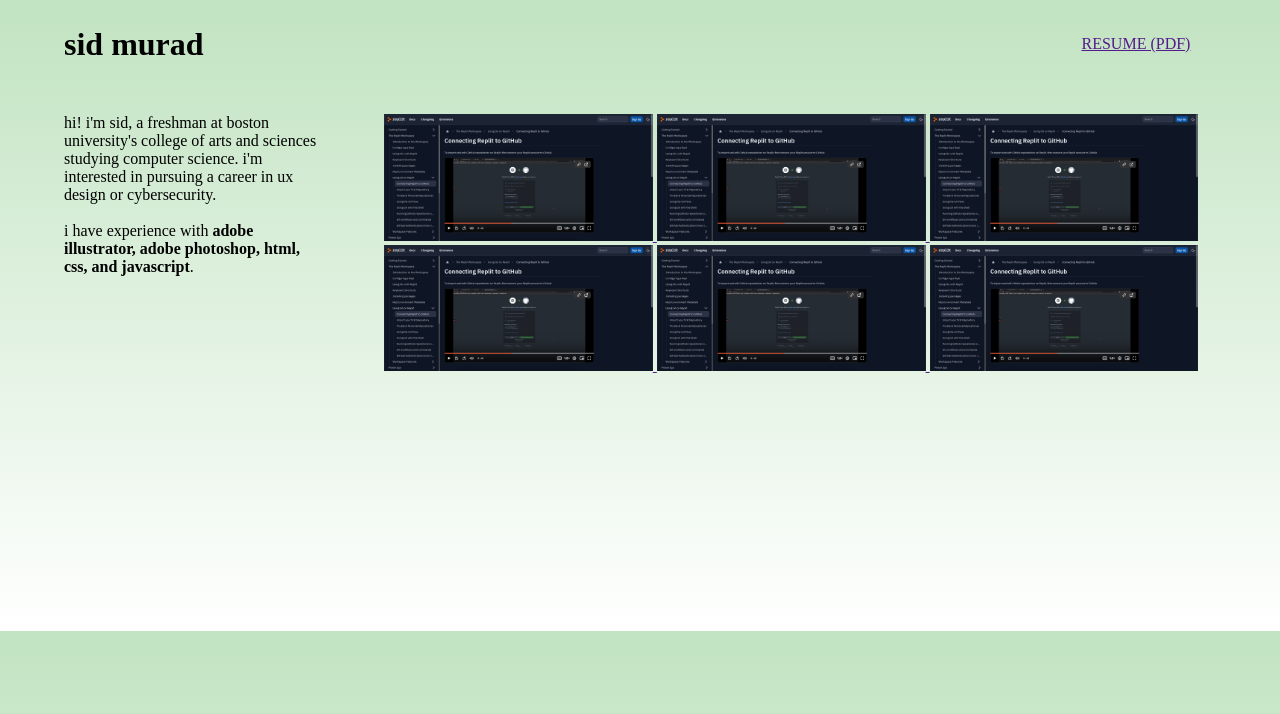
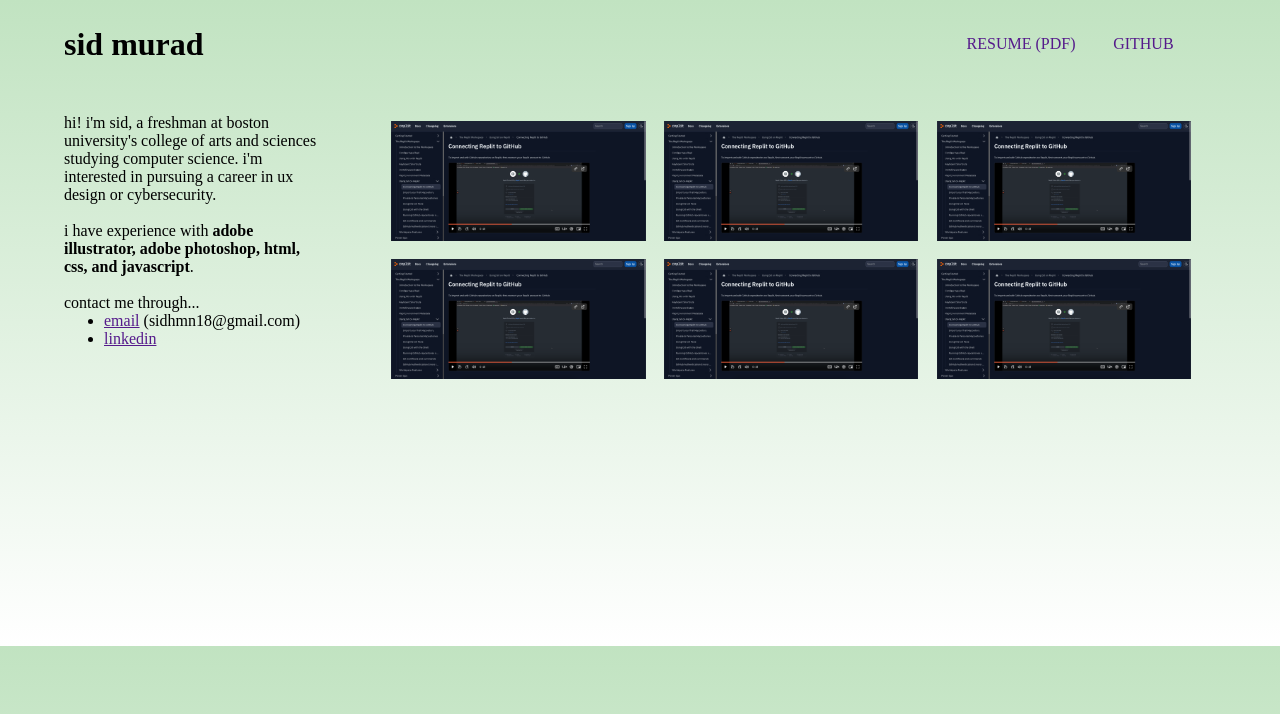
Before and after one commit to sidhmn/sidmurad, a plain HTML site: page index.html in a window 1280 px wide. Drawn offline with Linux system fonts and the light colour scheme.

Commit message:
update index

```diff
--- a/index.html
+++ b/index.html
@@ -13,11 +13,15 @@
     </h1>
   </header>
   <nav>
-    <a href="">RESUME (PDF)</a>
+    <ul>
+      <li><a href="">RESUME (PDF)</a></li>
+      <li><a href="">GITHUB</a></li>
+    </ul>
   </nav>
   </div>
 
   <main>
+    <div id="infoContainer">
       <p>
         hi! i'm sid, a freshman at boston university's college of arts and sciences
         studying computer science. i'm interested in pursuing a career in ux design or
@@ -25,17 +29,26 @@
         <br> <br>
         i have experience with <b>adobe illustrator, adobe photoshop, html,
         css, and javascript</b>.
-    </p>
+      </p> <br>
+      <div id="contactContainer">
+        <p>contact me through...</p>
+        <ul>
+          <li><a href="">email</a> (sidhmn18@gmail.com)</li>
+          <li><a href="">linkedin</a></li>
+        </ul>
+      </div>
+    </div>
+
     <div id="images">
       <div id="top-row">
-        <a href=""> <img src="src/snoop.png" alt=""> </a>
-        <a href=""> <img src="src/snoop.png" alt=""> </a>
-        <a href=""> <img src="src/snoop.png" alt=""> </a>
+        <a href=""> <img src="src/snoop.png" alt=""></a>
+        <a href=""> <img src="src/snoop.png" alt=""></a>
+        <a href=""> <img src="src/snoop.png" alt=""></a>
       </div>
       <div id="bottom-row">
-        <a href=""> <img src="src/snoop.png" alt=""> </a>
-        <a href=""> <img src="src/snoop.png" alt=""> </a>
-        <a href=""> <img src="src/snoop.png" alt=""> </a>
+        <a href=""> <img src="src/snoop.png" alt=""></a>
+        <a href=""> <img src="src/snoop.png" alt=""></a>
+        <a href=""> <img src="src/snoop.png" alt=""></a>
       </div>
     </div>
   </main>
--- a/maxwynn-home.css
+++ b/maxwynn-home.css
@@ -20,14 +20,29 @@
     width: 50%;
 }
 
+nav ul {
+    list-style-type: none;
+}
+
+nav li {
+    display: inline;
+    padding: 0 4%;
+}
+
+nav li a {
+    text-decoration: none;
+}
+
 main {
     display: flex;
     flex-direction: row;
 }
 
-main p {
+#infoContainer {
     width: 30%;
     padding: 2% 5%;
+    display: flex;
+    flex-direction: column;
 }
 
 #images {
@@ -39,6 +54,11 @@
 
 img {
     max-width: 30%;
+    padding: .8%;
+}
+
+img:hover {
+
 }
 
 body {
```
Lines whose indentation alone changed are shown as unchanged.
